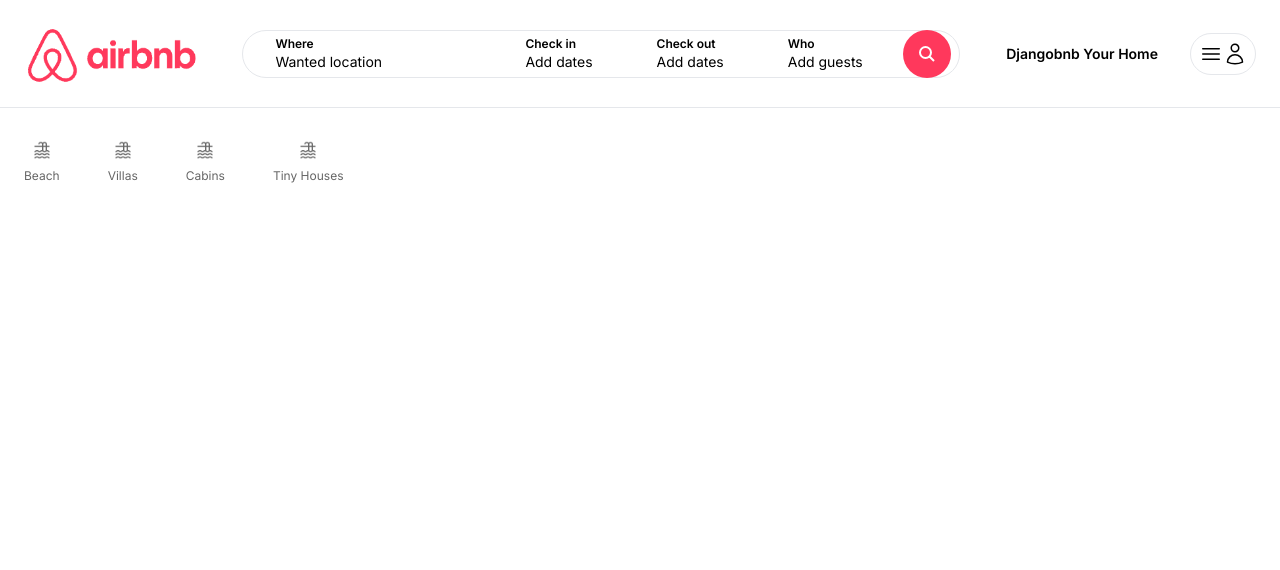
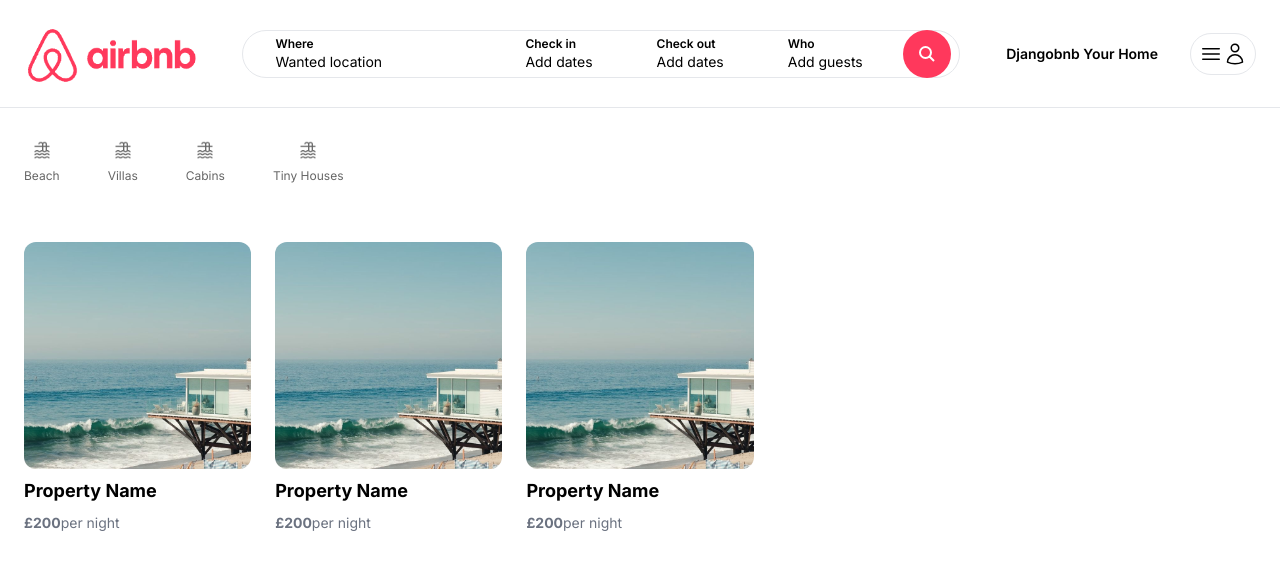
Before and after one commit to etukle/djangobnb-fe, a Next.js app: page / in a window 1280 px wide. Shown: the top 570 px of the page. Built offline with nearby package versions, Linux system fonts and the light colour scheme.

Commit message:
Implements dummy property list

```diff
--- /dev/null
+++ b/app/components/properties/PropertyList.tsx
@@ -0,0 +1,13 @@
+import PropertyListItem from './PropertyListItem'
+
+const PropertyList = () => {
+  return (
+    <>
+      <PropertyListItem />
+      <PropertyListItem />
+      <PropertyListItem />
+    </>
+  )
+}
+
+export default PropertyList
--- /dev/null
+++ b/app/components/properties/PropertyListItem.tsx
@@ -0,0 +1,29 @@
+import Image from 'next/image'
+
+const PropertyListItem = () => {
+  return (
+    <div className='cursor-pointer'>
+      <div className='relative overflow-hidden aspect-square rounded-xl'>
+        <Image
+          fill
+          src='/beach_1.jpg'
+          sizes='(max-width: 768px): 768px, (max-width:1200px): 768px, 768px'
+          className='hover:scale-110 object-cover transition h-full w-full'
+          alt='Beach House'
+        />
+      </div>
+
+      <div className='mt-2'>
+        <p className='text-lg font-bold'>Property Name</p>
+      </div>
+
+      <div className='mt-2'>
+        <p className='text-sm text-gray-500'>
+          <strong>£200</strong>per night
+        </p>
+      </div>
+    </div>
+  )
+}
+
+export default PropertyListItem
--- a/app/page.tsx
+++ b/app/page.tsx
@@ -1,9 +1,13 @@
 import Categories from './components/Categories'
+import PropertyList from './components/properties/PropertyList'
 
 export default function Home() {
   return (
     <main className='max-w-[1500px] mx-auto px-6'>
       <Categories />
+      <div className='mt-4 grid grid-cols-1 md:grid-cols-3 lg:grid-cols-5 gap-6'>
+        <PropertyList />
+      </div>
     </main>
   )
 }
```
Also changed, not shown: public/beach_1.jpg (added).
